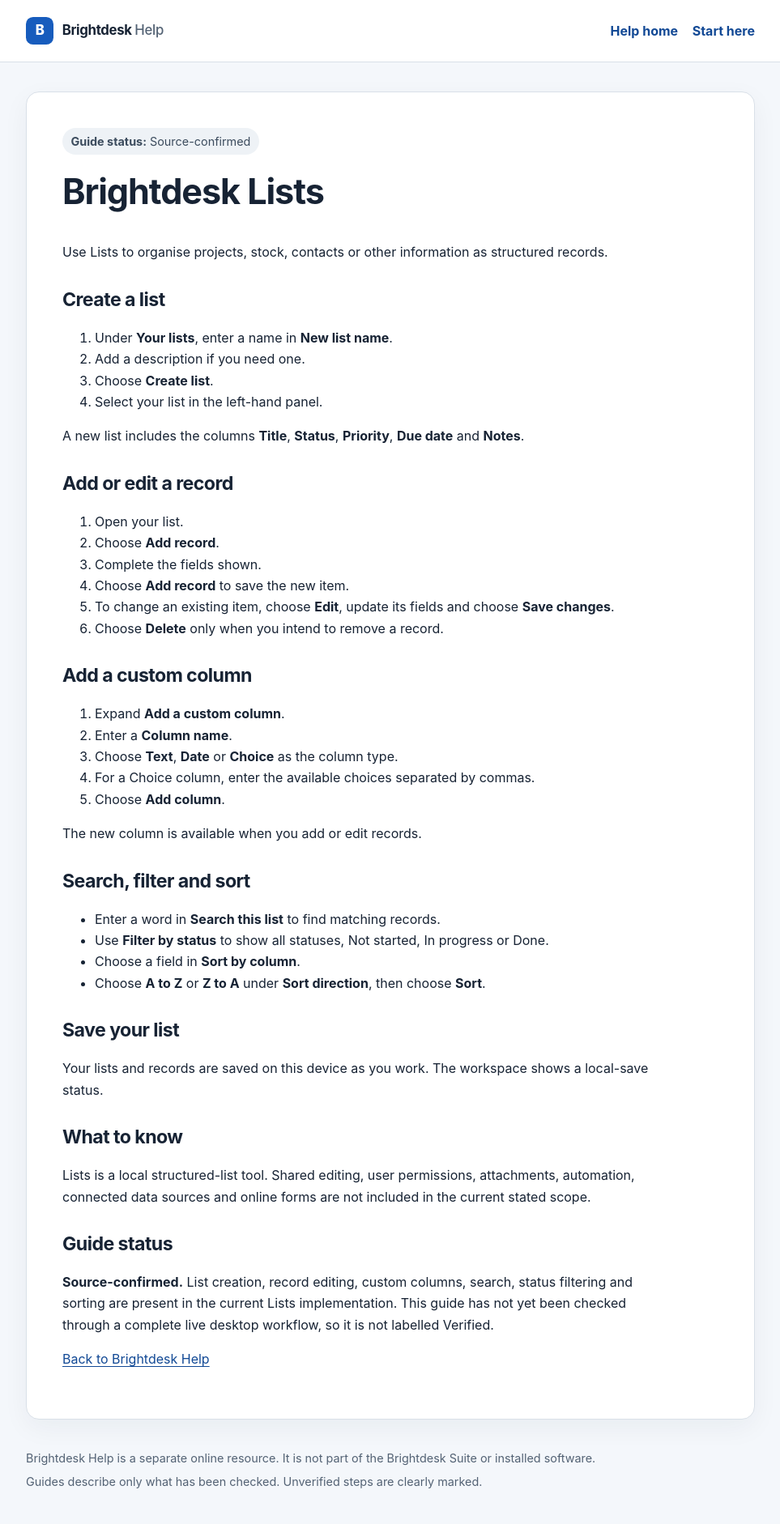
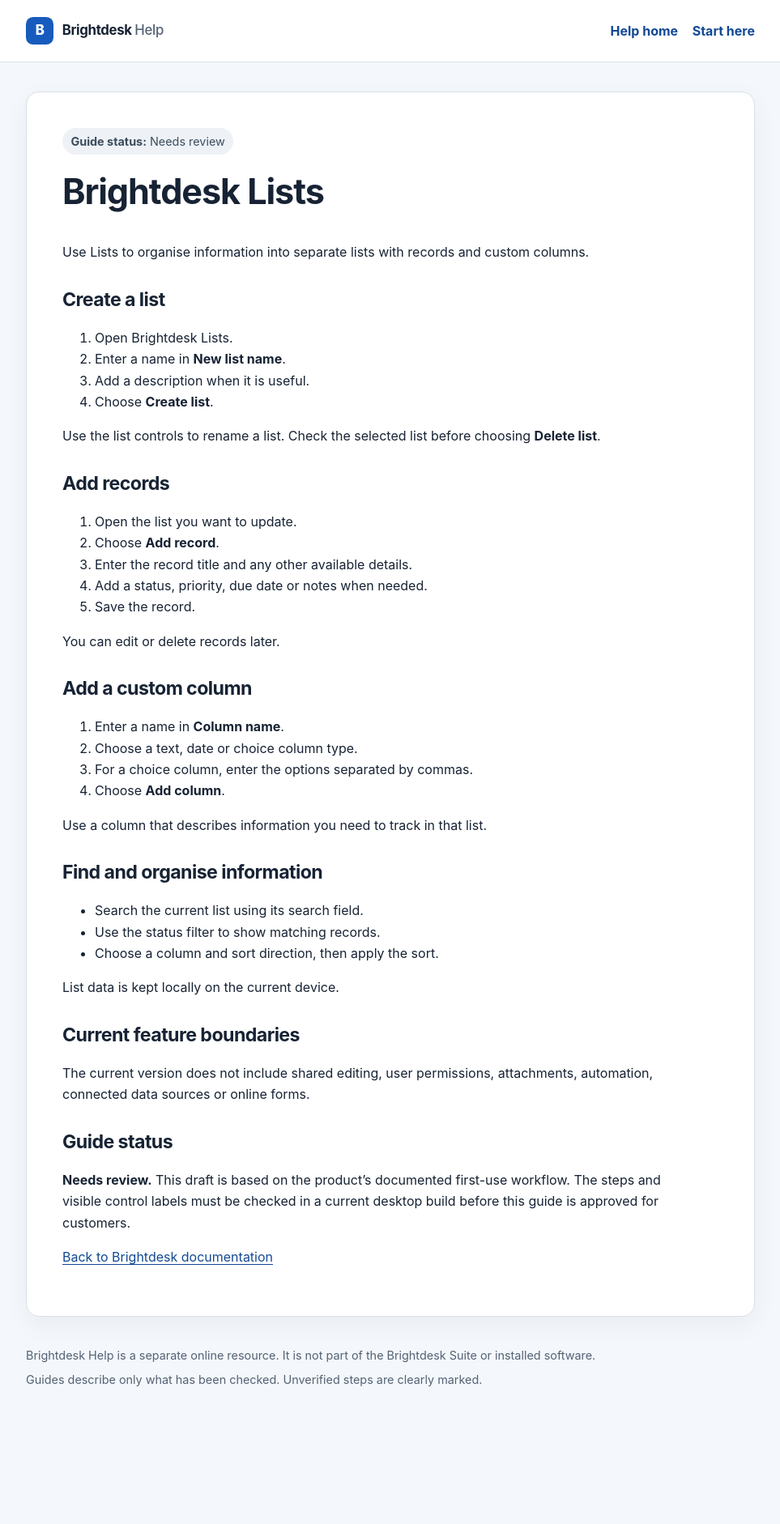
Before and after one commit to conz20/Brightdesk-Wiki, a Jekyll site: the page built from docs/products/lists.md, in a window 1280 px wide. Shown: the whole page at 81% size, without its empty margins (158-1121 px from the left). Built offline with Jekyll 4.4.1, drawn with Linux system fonts in a browser that asks for light colours; after the commit the page ends 1755 px from its top, so only the background shows below that.

Commit message:
docs(wiki): add reviewed-scope lists getting-started draft

```diff
--- a/docs/products/lists.md
+++ b/docs/products/lists.md
@@ -1,60 +1,57 @@
 ---
 layout: default
 title: Brightdesk Lists
-description: Create lists, add records and organise them with columns and filters.
-status: Source-confirmed
+description: A practical starting guide for creating lists, records and custom columns in Brightdesk Lists.
+status: Needs review
 permalink: /products/lists.html
 ---
 
 # Brightdesk Lists
 
-Use Lists to organise projects, stock, contacts or other information as structured records.
+Use Lists to organise information into separate lists with records and custom columns.
 
 ## Create a list
 
-1. Under **Your lists**, enter a name in **New list name**.
-2. Add a description if you need one.
-3. Choose **Create list**.
-4. Select your list in the left-hand panel.
+1. Open Brightdesk Lists.
+2. Enter a name in **New list name**.
+3. Add a description when it is useful.
+4. Choose **Create list**.
 
-A new list includes the columns **Title**, **Status**, **Priority**, **Due date** and **Notes**.
+Use the list controls to rename a list. Check the selected list before choosing **Delete list**.
 
-## Add or edit a record
+## Add records
 
-1. Open your list.
+1. Open the list you want to update.
 2. Choose **Add record**.
-3. Complete the fields shown.
-4. Choose **Add record** to save the new item.
-5. To change an existing item, choose **Edit**, update its fields and choose **Save changes**.
-6. Choose **Delete** only when you intend to remove a record.
+3. Enter the record title and any other available details.
+4. Add a status, priority, due date or notes when needed.
+5. Save the record.
+
+You can edit or delete records later.
 
 ## Add a custom column
 
-1. Expand **Add a custom column**.
-2. Enter a **Column name**.
-3. Choose **Text**, **Date** or **Choice** as the column type.
-4. For a Choice column, enter the available choices separated by commas.
-5. Choose **Add column**.
+1. Enter a name in **Column name**.
+2. Choose a text, date or choice column type.
+3. For a choice column, enter the options separated by commas.
+4. Choose **Add column**.
 
-The new column is available when you add or edit records.
+Use a column that describes information you need to track in that list.
 
-## Search, filter and sort
+## Find and organise information
 
-- Enter a word in **Search this list** to find matching records.
-- Use **Filter by status** to show all statuses, Not started, In progress or Done.
-- Choose a field in **Sort by column**.
-- Choose **A to Z** or **Z to A** under **Sort direction**, then choose **Sort**.
+- Search the current list using its search field.
+- Use the status filter to show matching records.
+- Choose a column and sort direction, then apply the sort.
 
-## Save your list
+List data is kept locally on the current device.
 
-Your lists and records are saved on this device as you work. The workspace shows a local-save status.
+## Current feature boundaries
 
-## What to know
-
-Lists is a local structured-list tool. Shared editing, user permissions, attachments, automation, connected data sources and online forms are not included in the current stated scope.
+The current version does not include shared editing, user permissions, attachments, automation, connected data sources or online forms.
 
 ## Guide status
 
-**Source-confirmed.** List creation, record editing, custom columns, search, status filtering and sorting are present in the current Lists implementation. This guide has not yet been checked through a complete live desktop workflow, so it is not labelled Verified.
+**Needs review.** This draft is based on the product's documented first-use workflow. The steps and visible control labels must be checked in a current desktop build before this guide is approved for customers.
 
-[Back to Brightdesk Help](../index.html)
+[Back to Brightdesk documentation](../index.md)
```
